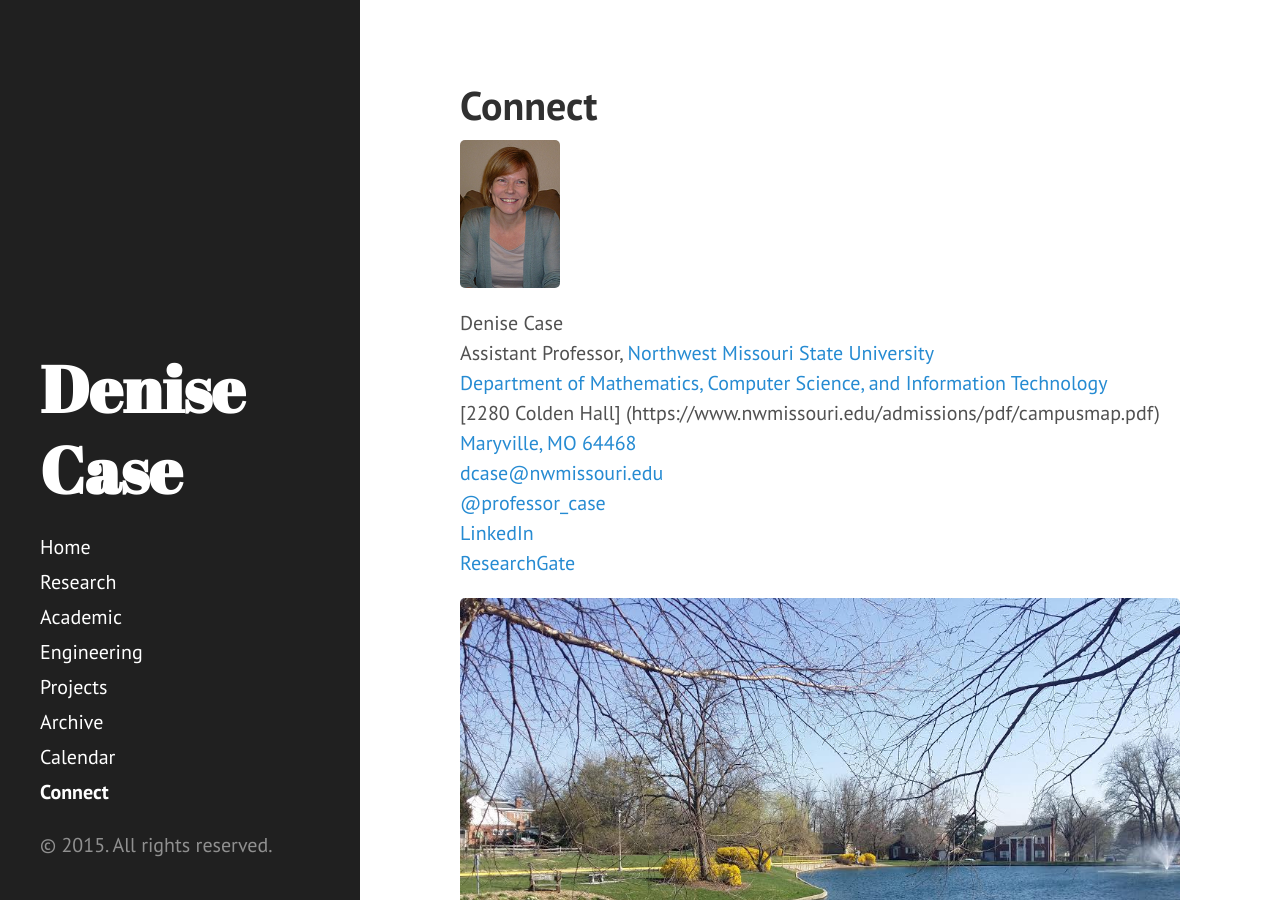
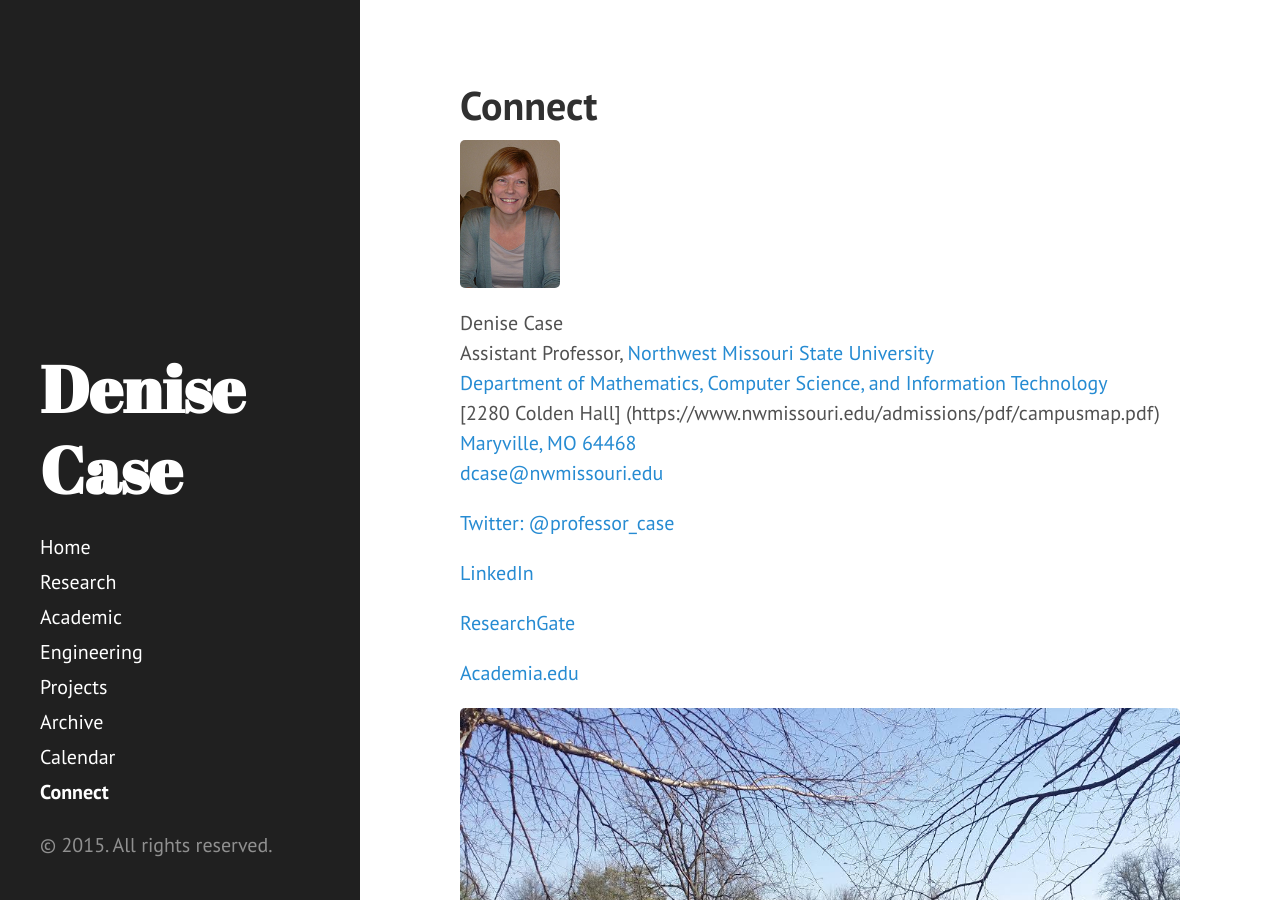
Before and after one commit to denisecase/denisecase.github.io, a Jekyll site: the page built from connect.md, in a window 1280 px wide and 900 px high. Built offline with Jekyll 4.4.1, drawn with Linux system fonts in a browser that asks for light colours; Markdown is read by kramdown in place of the engine named in the settings.

Commit message:
academia.edu

```diff
--- a/connect.md
+++ b/connect.md
@@ -12,9 +12,15 @@ Assistant Professor, [Northwest Missouri State University](http://www.nwmissouri
 [2280 Colden Hall] (https://www.nwmissouri.edu/admissions/pdf/campusmap.pdf)
 [Maryville, MO 64468](https://www.google.com/maps/place/Colden+Hall,+University+Dr,+Maryville,+MO+64468/data=!4m2!3m1!1s0x87eac542da7f4237:0x9d88212f0c06e277?sa=X&ei=9A-OVcLwIJHUgwSjpIHoAQ&ved=0CB0Q8gEwAA)
 [dcase@nwmissouri.edu](mailto:dcase@nwmissouri.edu)
-[@professor_case](https://twitter.com/professor_case)
+
+[Twitter: @professor_case](https://twitter.com/professor_case)
+
 [LinkedIn](https://www.linkedin.com/in/denisecase)
+
 [ResearchGate](https://www.researchgate.net/profile/Denise_Case)
+
+[Academia.edu](https://nwmissouri.academia.edu/DeniseCase)
+
 
 
 ![On Colden Pond]({{ site.baseurl }}public/on_colden_pond.jpg)
```
